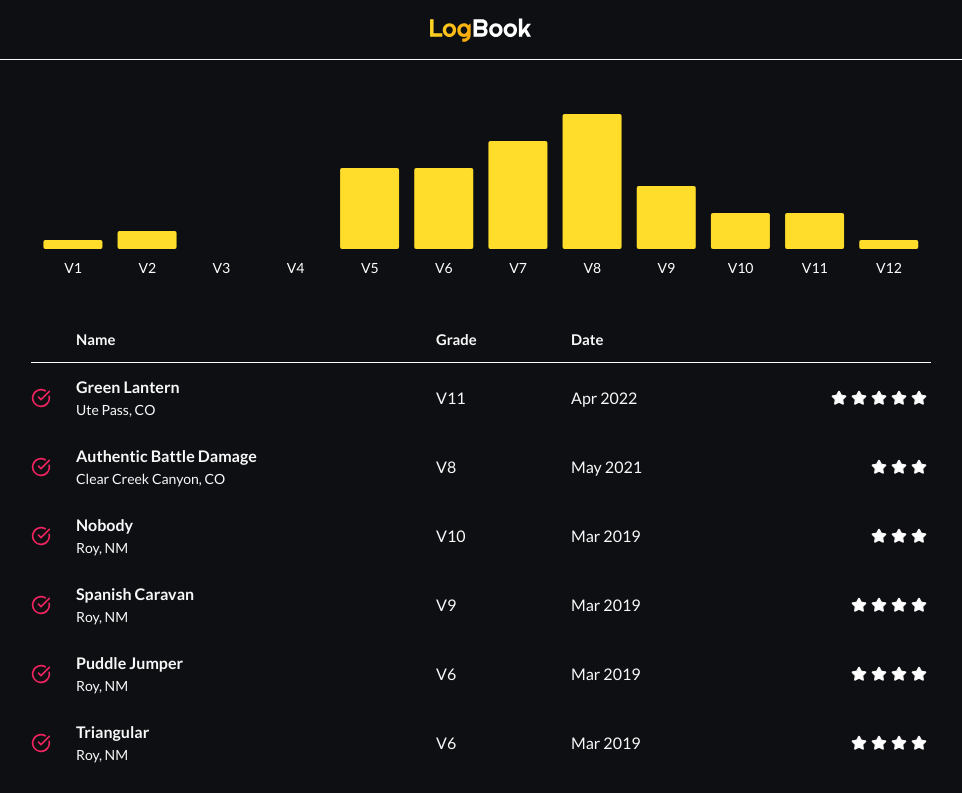
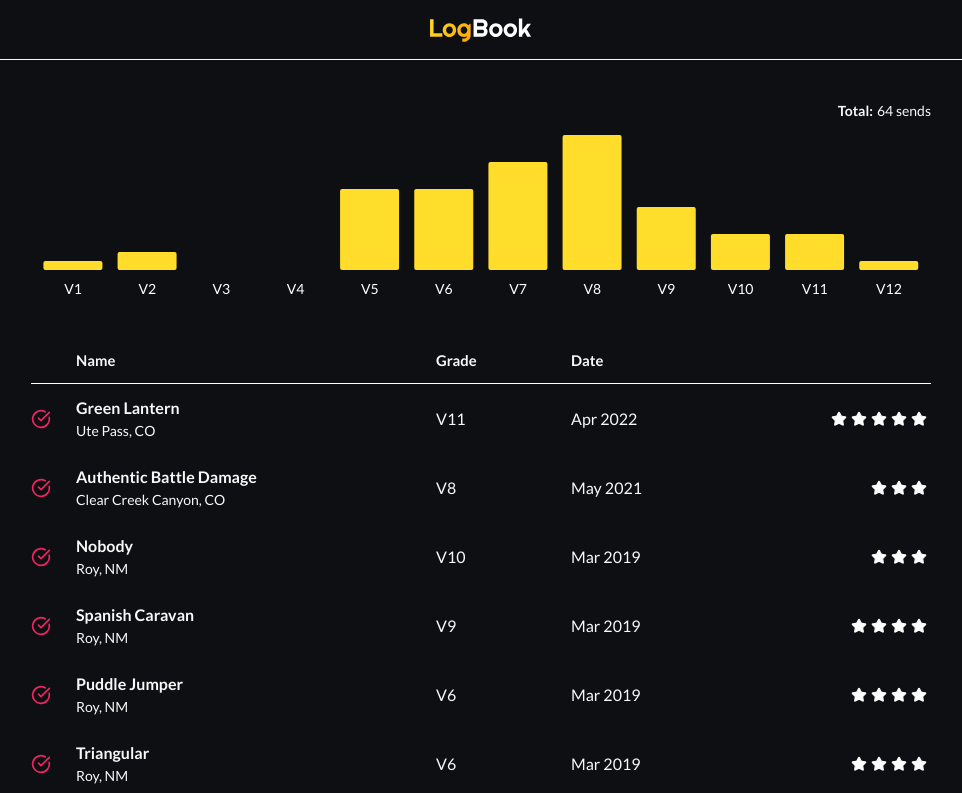
Before and after one commit to trentgillis/logbook, a React (Vite) app: page / in a window 1280 px wide. Shown: the top 793 px of the page, without its empty margins (159-1121 px from the left). Built offline with nearby package versions, Linux system fonts and the light colour scheme.

Commit message:
display total number of sends above chart

```diff
--- a/src/components/GradesChart/GradesChart.module.css
+++ b/src/components/GradesChart/GradesChart.module.css
@@ -2,8 +2,22 @@
   width: 100%;
   height: 100%;
   margin-bottom: 32px;
+  display: flex;
+  flex-direction: column;
 }
 
 .bar {
   border-radius: 22px;
 }
+
+.totalWrapper {
+  display: flex;
+  align-items: center;
+  justify-content: flex-end;
+  gap: 4px;
+  font-size: 0.875rem;
+}
+
+.totalLabel {
+  font-weight: 600;
+}
--- a/src/components/GradesChart/GradesChart.tsx
+++ b/src/components/GradesChart/GradesChart.tsx
@@ -1,59 +1,10 @@
+import styles from './GradesChart.module.css';
+
 import { Bar, BarChart, Rectangle, ResponsiveContainer, Tooltip, XAxis } from 'recharts';
-import styles from './GradesChart.module.css';
-import React from 'react';
-import GradesChartTooltip from './GradesChartTooltip';
+
 import { Send } from '@/types/Send';
 
-const data = [
-  {
-    name: 'V1',
-    numberOfSends: 1,
-  },
-  {
-    name: 'V2',
-    numberOfSends: 3,
-  },
-  {
-    name: 'V3',
-    numberOfSends: 0,
-  },
-  {
-    name: 'V4',
-    numberOfSends: 0,
-  },
-  {
-    name: 'V5',
-    numberOfSends: 5,
-  },
-  {
-    name: 'V6',
-    numberOfSends: 3,
-  },
-  {
-    name: 'V7',
-    numberOfSends: 12,
-  },
-  {
-    name: 'V8',
-    numberOfSends: 21,
-  },
-  {
-    name: 'V9',
-    numberOfSends: 11,
-  },
-  {
-    name: 'V10',
-    numberOfSends: 3,
-  },
-  {
-    name: 'V11',
-    numberOfSends: 8,
-  },
-  {
-    name: 'V12',
-    numberOfSends: 1,
-  },
-];
+import GradesChartTooltip from './GradesChartTooltip';
 
 type GradesChartProps = {
   sendData: Send[];
@@ -82,6 +33,10 @@ function GradesChart({ sendData }: GradesChartProps) {
 
   return (
     <div className={styles.wrapper}>
+      <div className={styles.totalWrapper}>
+        <span className={styles.totalLabel}>Total:</span>
+        {sendData.length} sends
+      </div>
       <ResponsiveContainer width="100%" height={184}>
         <BarChart data={sendChartData}>
           <XAxis
```
